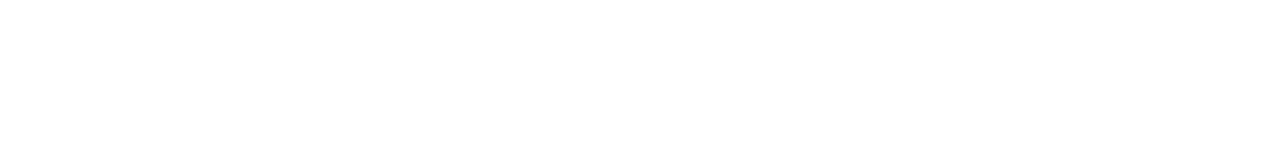
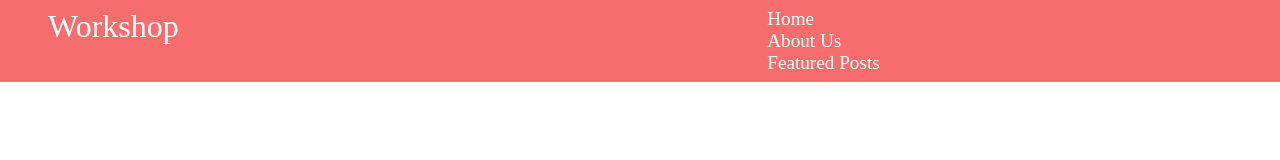
Before and after one commit to VictorGugg/responsive-design-workshop, a plain HTML site: page index.html in a window 1280 px wide. Drawn offline with Linux system fonts and the light colour scheme.

Commit message:
added nav

```diff
--- a/index.html
+++ b/index.html
@@ -1,12 +1,20 @@
 <!DOCTYPE html>
 <html lang="en">
-<head>
-    <meta charset="UTF-8">
-    <meta http-equiv="X-UA-Compatible" content="IE=edge">
-    <meta name="viewport" content="width=device-width, initial-scale=1.0">
+  <head>
+    <meta charset="UTF-8" />
+    <meta http-equiv="X-UA-Compatible" content="IE=edge" />
+    <meta name="viewport" content="width=device-width, initial-scale=1.0" />
+    <link rel="stylesheet" href="style.css" />
     <title>Document</title>
-</head>
-<body>
-
-</body>
+  </head>
+  <body>
+    <nav class="nav-bar">
+      <ul class="nav-list">
+        <li class="nav-item nav-grid-a">Workshop</li>
+        <li class="nav-item nav-grid-b">Home</li>
+        <li class="nav-item nav-grid-c">About Us</li>
+        <li class="nav-item nav-grid-d">Featured Posts</li>
+      </ul>
+    </nav>
+  </body>
 </html>
--- a/style.css
+++ b/style.css
@@ -0,0 +1,30 @@
+* {
+    box-sizing: border-box;
+    margin: 0;
+}
+.nav-bar {
+    position: sticky;
+    padding: 0.5rem;
+    background-color: #f76c6c;
+
+}
+.nav-list {
+    list-style: none;
+    font-size: larger;
+    display:grid;
+    grid-template-areas:
+            "a a x b b"
+            "a a x c c"
+            "a a x d d";
+}
+
+.nav-grid-a {grid-area: a;
+    font-size: xx-large;
+}
+.nav-grid-b {grid-area: b;}
+.nav-grid-c {grid-area: c;}
+.nav-grid-d {grid-area: d;}
+
+.nav-item {color: white;
+
+}
```
